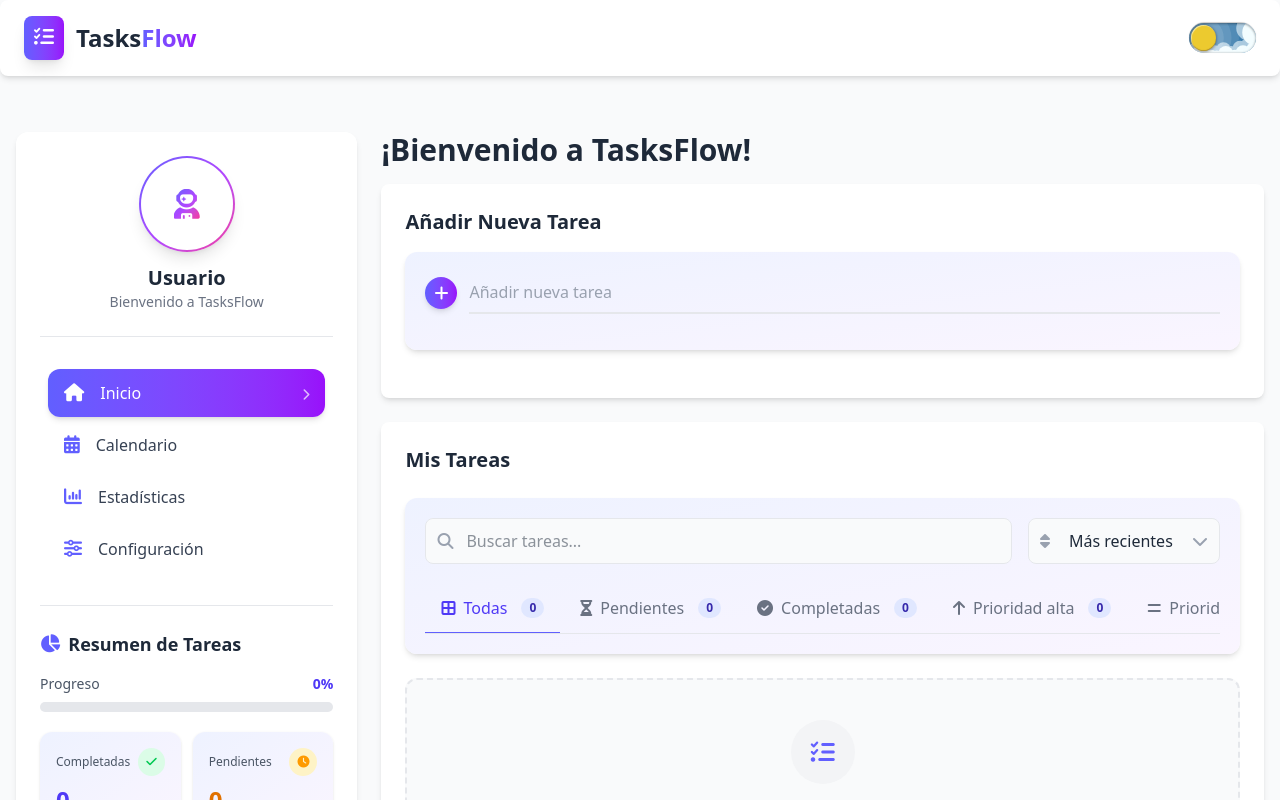
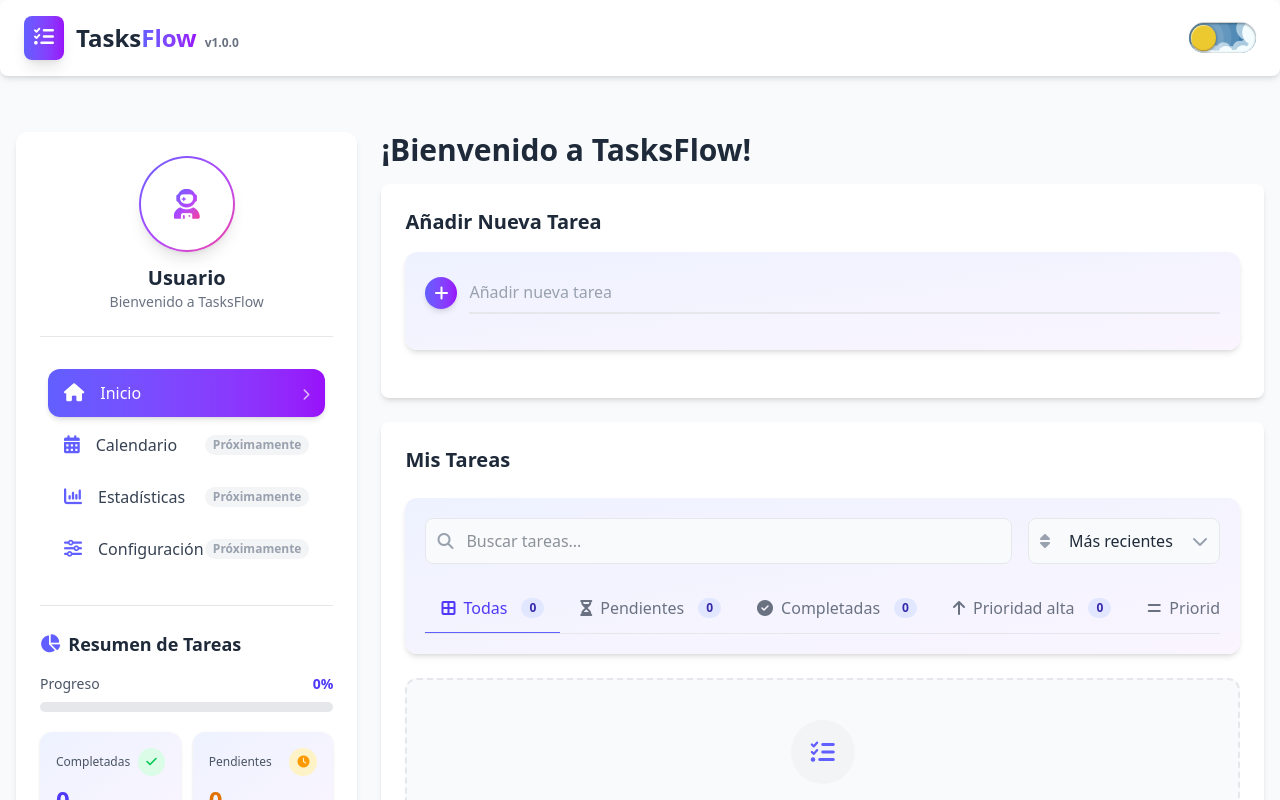
Before and after one commit to AnderCMD/TasksFlow, a React (Vite) app: page / in a window 1280 px wide. Shown: the top 800 px of the page. Built offline with nearby package versions, Linux system fonts and the light colour scheme; a web font is replaced by a local one.

Commit message:
Mejorar la interfaz de usuario: agregar versión de la aplicación en el encabezado, marcar opciones de navegación como "Próximamente" y ajustar el estilo del formulario de tareas.

```diff
--- a/src/Components/Layout/Header.jsx
+++ b/src/Components/Layout/Header.jsx
@@ -1,5 +1,6 @@
 // ? Importaciones
 import { motion } from 'framer-motion';
+import packageJson from '../../../package.json';
 
 // ? Componentes
 import DarkMode from '../UI/DarkMode';
@@ -25,6 +26,9 @@ const Header = () => {
 						<span className='bg-gradient-to-r from-indigo-500 to-purple-600 bg-clip-text text-transparent font-extrabold'>
 							Flow
 						</span>
+						<span className='text-xs text-gray-500 dark:text-gray-400 ml-2'>
+							v{packageJson.version}
+						</span>
 					</motion.h1>
 				</section>
 
--- a/src/Components/Layout/Sidebar.jsx
+++ b/src/Components/Layout/Sidebar.jsx
@@ -18,10 +18,10 @@ const Sidebar = () => {
 
 	// Opciones de navegación con iconos modernos de FontAwesome 6
 	const navOptions = [
-		{ icon: 'fa-house', label: 'Inicio', active: true, URL: '/' },
-		{ icon: 'fa-calendar-days', label: 'Calendario', active: false, URL: '#' },
-		{ icon: 'fa-chart-column', label: 'Estadísticas', active: false, URL: '#' },
-		{ icon: 'fa-sliders', label: 'Configuración', active: false, URL: '#' },
+		{ icon: 'fa-house', label: 'Inicio', active: true, URL: '/', soon: false },
+		{ icon: 'fa-calendar-days', label: 'Calendario', active: false, URL: '#', soon: true },
+		{ icon: 'fa-chart-column', label: 'Estadísticas', active: false, URL: '#', soon: true },
+		{ icon: 'fa-sliders', label: 'Configuración', active: false, URL: '#', soon: true },
 	];
 
 	return (
@@ -124,6 +124,11 @@ const SidebarContent = ({ totalTasks, completedTasks, pendingTasks, completionRa
 										option.active ? '' : 'text-indigo-500 dark:text-indigo-400'
 									}`}></i>
 								<span className='ml-4'>{option.label}</span>
+								{option.soon && (
+									<span className='ml-auto inline-flex items-center justify-center px-2 py-0.5 text-xs font-bold rounded-full bg-gray-100 dark:bg-gray-700/20 text-gray-400 dark:text-gray-500'>
+										Próximamente
+									</span>
+								)}
 								{option.active && (
 									<div className='ml-auto'>
 										<i className='fa-solid fa-chevron-right text-xs opacity-70'></i>
--- a/src/Components/Tasks/TaskForm.jsx
+++ b/src/Components/Tasks/TaskForm.jsx
@@ -101,7 +101,7 @@ const TaskForm = () => {
 							animate={{ opacity: 1, height: 'auto' }}
 							exit={{ opacity: 0, height: 0 }}
 							transition={{ duration: 0.3 }}
-							className='space-y-4 overflow-hidden'>
+							className='space-y-4 overflow-hidden p-4'>
 							<div>
 								<label className='block text-sm font-medium text-gray-700 dark:text-gray-300 mb-1'>
 									<i className='fa-solid fa-align-left mr-2 text-indigo-500 dark:text-indigo-400'></i>
```
